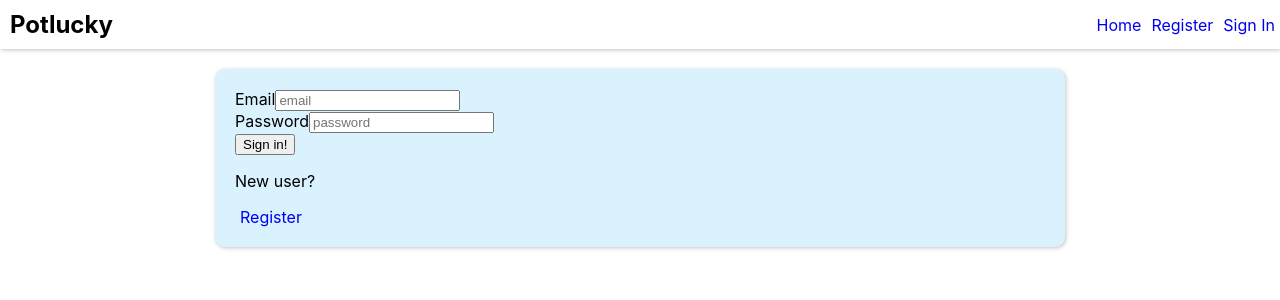
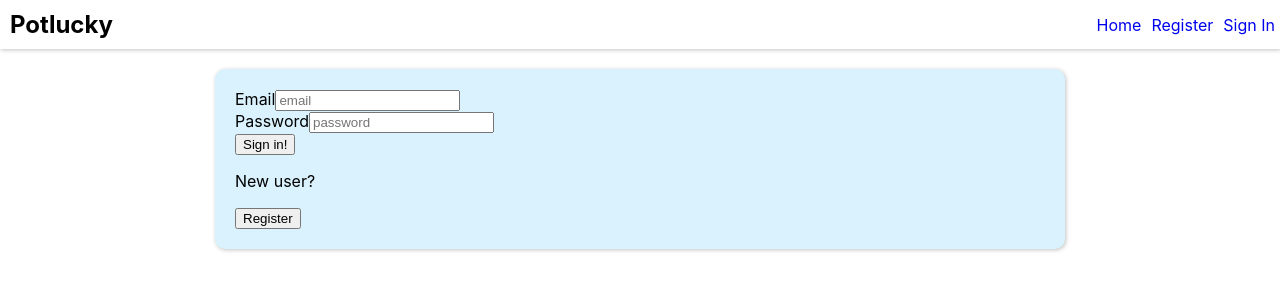
Before and after one commit to ralicynf/potlucky-front-end, a React (Create React App) app in the folder client/: page / in a window 1280 px wide. Shown: the top 300 px of the page. Built offline with nearby package versions, Linux system fonts and the light colour scheme.

Commit message:
delete button working, moved and added some buttons on front end

```diff
--- a/client/src/pages/EventDetails.js
+++ b/client/src/pages/EventDetails.js
@@ -53,9 +53,10 @@ const EventDetails = ({ user }) => {
     })
   }
 
-  // const deleteOnClick = async (e) => {
-  //   await DeleteEvent(eventDetails.id)
-  // } I think we need cascade in our model associations, or else this needs to be a multi-step delete
+  const deleteOnClick = async (e) => {
+    await DeleteEvent(eventDetails.id)
+    navigate('/')
+  }
 
   useEffect(() => {
     handleEventDetails()
@@ -71,9 +72,7 @@ const EventDetails = ({ user }) => {
               <div>
                 <p>this is your event</p>
                 <button onClick={editOnClick}>Edit</button>
-                <button onClick={() => console.log('delete button clicked')}>
-                  Delete
-                </button>
+                <button onClick={deleteOnClick}>Delete</button>
               </div>
             ) : (
               <div>
@@ -154,6 +153,7 @@ const EventDetails = ({ user }) => {
             <div>
               <h3>Please sign in or register to RSVP</h3>
               <button onClick={() => navigate('/signin')}>Sign In</button>
+              <button onClick={() => navigate('/register')}>Register</button>
             </div>
           )}
         </div>
--- a/client/src/pages/Signin.js
+++ b/client/src/pages/Signin.js
@@ -2,7 +2,6 @@ import axios from 'axios'
 import { useNavigate } from 'react-router-dom'
 import { useState } from 'react'
 import { SignInUser } from '../services/Auth'
-import { Link } from 'react-router-dom'
 
 const SignIn = ({ setUser }) => {
   let navigate = useNavigate()
@@ -57,7 +56,7 @@ const SignIn = ({ setUser }) => {
           </form>
           <div>
             <p>New user?</p>
-            <Link to="/register">Register</Link>
+            <button onClick={() => navigate('/register')}>Register</button>
           </div>
         </div>
       </div>
```
